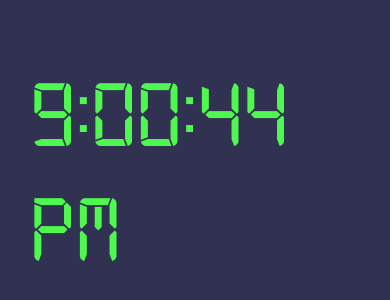
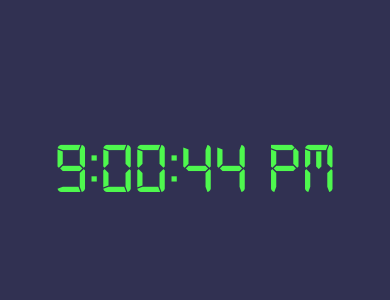
Before and after one commit to MehmetCakir1/digitalClock, a plain HTML site: page index.html in a window 390 px wide. Shown: the part 262-562 px from the top of the page. Drawn offline with nearby package versions, Linux system fonts and the light colour scheme.

Commit message:
responsiveness was adjusted

```diff
--- a/index.html
+++ b/index.html
@@ -4,7 +4,8 @@
     <meta charset="UTF-8">
     <meta http-equiv="X-UA-Compatible" content="IE=edge">
     <meta name="viewport" content="width=device-width, initial-scale=1.0">
-    <link rel="stylesheet" href="https://cdn.jsdelivr.net/npm/bootstrap@4.3.1/dist/css/bootstrap.min.css" integrity="sha384-ggOyR0iXCbMQv3Xipma34MD+dH/1fQ784/j6cY/iJTQUOhcWr7x9JvoRxT2MZw1T" crossorigin="anonymous">
+    <link rel="stylesheet" href="https://cdn.jsdelivr.net/npm/bootstrap@4.3.1/dist/css/bootstrap.min.css"
+    integrity="sha384-ggOyR0iXCbMQv3Xipma34MD+dH/1fQ784/j6cY/iJTQUOhcWr7x9JvoRxT2MZw1T" crossorigin="anonymous">
     <title>DIGITAL CLOCK</title>
     <style>
         body{
@@ -19,6 +20,11 @@
                 font-family: 'MyWebFont';
                 src: url("./digital-7.regular.ttf") format('truetype');
         }
+        @media(max-width:400px){
+            .clock{
+                font-size:4.5rem;
+            }
+        }
     </style>
 </head>
 <body>
```
